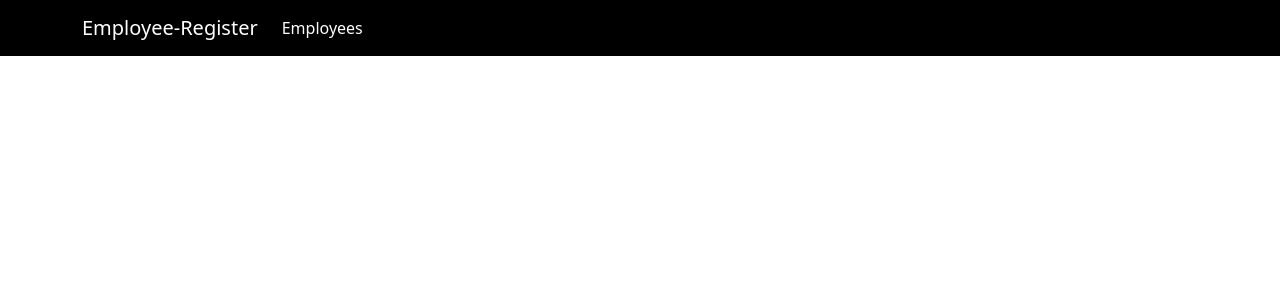
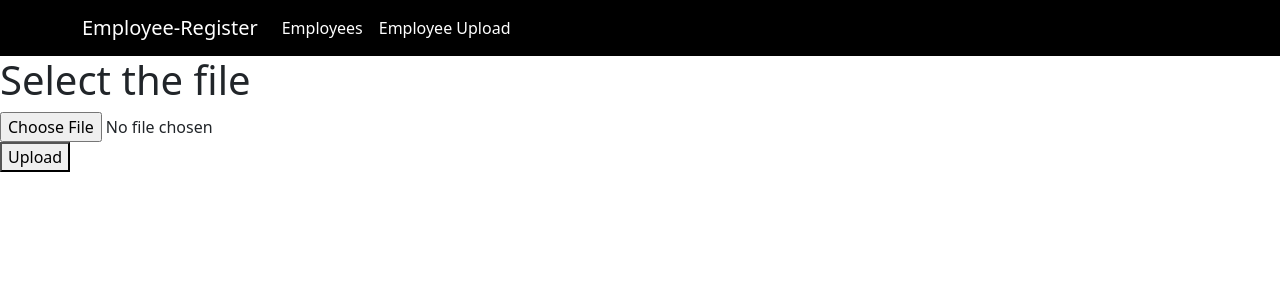
Before and after one commit to Judithlourde/employee-register, an Angular app: page /employee-upload in a window 1280 px wide. Before the commit this address led to /. Shown: the top 300 px of the page. Built offline with nearby package versions, Linux system fonts and the light colour scheme.

Commit message:
Add employee upload functionaliyt

```diff
--- a/src/app/app-routing.module.ts
+++ b/src/app/app-routing.module.ts
@@ -1,10 +1,14 @@
 import { NgModule } from '@angular/core';
 import { RouterModule, Routes } from '@angular/router';
 import { EmployeesListComponent } from './components/employees-list/employees-list.component';
+import { EmployeeUploadComponent } from './components/employee-upload/employee-upload.component';
 
 const routes: Routes = [
   {
     path: 'employees', component: EmployeesListComponent
+  },
+  {
+    path: 'employee-upload', component: EmployeeUploadComponent
   }
 ];
 
--- /dev/null
+++ b/src/app/components/employee-upload/employee-upload.component.html
@@ -0,0 +1,11 @@
+<h1>Select the file</h1>
+<div>
+    <form [formGroup] = "uploadForm" (ngSubmit)="onSubmit()">
+      <div>
+        <input type="file" name="profile" (change)="onFileSelect($event)" />
+      </div>
+      <div>
+        <button type="submit">Upload</button>
+      </div>
+    </form>
+</div>
--- /dev/null
+++ b/src/app/components/employee-upload/employee-upload.component.ts
@@ -0,0 +1,42 @@
+import { Component, OnInit } from '@angular/core';
+import { Subscription } from 'rxjs';
+import { UploadService } from 'src/app/services/upload.service';
+import { FormBuilder, FormGroup } from '@angular/forms';
+import { HttpClient } from '@angular/common/http';
+
+@Component({
+  selector: 'app-employee-upload',
+  templateUrl: './employee-upload.component.html',
+  styleUrls: ['./employee-upload.component.css']
+})
+export class EmployeeUploadComponent implements OnInit {
+  constructor(private formBuilder: FormBuilder, private httpClient: HttpClient, private uploadService: UploadService) { }
+
+  SERVER_URL = "http://localhost:3000/upload";
+  uploadForm: any = FormGroup;
+
+
+  ngOnInit(): void {
+    this.uploadForm = this.formBuilder.group({
+      profile: ['']
+    });
+  }
+
+  onFileSelect(event: any) {
+    if (event.target.files.length > 0) {
+      const file = event.target.files[0];
+      this.uploadForm.get('profile').setValue(file);
+    }
+  }
+
+  onSubmit() {
+    const formData = new FormData();
+    formData.append('file', this.uploadForm.get('profile').value);
+
+    this.httpClient.post<any>(this.SERVER_URL, formData).subscribe(
+      (res) => console.log(res),
+      (err) => console.log(err)
+    );
+  }
+
+}
--- a/src/app/components/navbar/navbar.component.html
+++ b/src/app/components/navbar/navbar.component.html
@@ -4,11 +4,16 @@
       <button class="navbar-toggler" type="button" data-bs-toggle="collapse" data-bs-target="#navbarNav" aria-controls="navbarNav" aria-expanded="false" aria-label="Toggle navigation">
         <span class="navbar-toggler-icon"></span>
       </button>
+
       <div class="collapse navbar-collapse" id="navbarNav">
         <ul class="navbar-nav">
           <li class="nav-item">
             <a class="nav-link active" aria-current="page" routerLink="employees">Employees</a>
           </li>
+
+          <li class="nav-item">
+            <a class="nav-link active" aria-current="page" routerLink="employee-upload">Employee Upload</a>
+          </li>
         </ul>
       </div>
     </div>
--- /dev/null
+++ b/src/app/services/upload.service.ts
@@ -0,0 +1,18 @@
+import { Injectable } from '@angular/core';
+import { HttpClient, HttpHeaders } from '@angular/common/http'
+// import { Observable } from 'rxjs';
+
+// const httpOptions = {
+//   headers: new HttpHeaders({
+//     'Content-Type': 'application/json'
+//   })
+// }
+
+@Injectable({
+  providedIn: 'root'
+})
+export class UploadService {
+  SERVER_URL = "http://localhost:3000/upload";
+
+  constructor(private http:HttpClient) { }
+}
```
Also changed, not shown: src/app/app.module.ts (+14 -2 lines), src/app/components/employee-upload/employee-upload.component.css (added), 2 other files (tests, documents, lock files or other folders).
